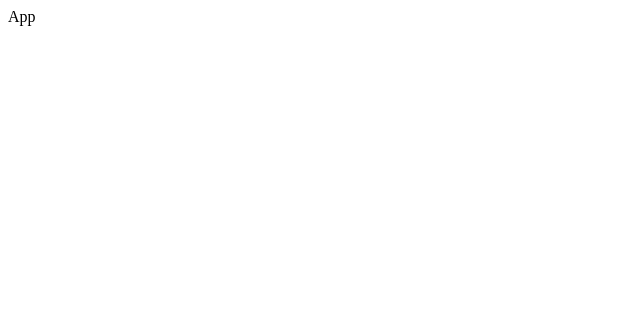
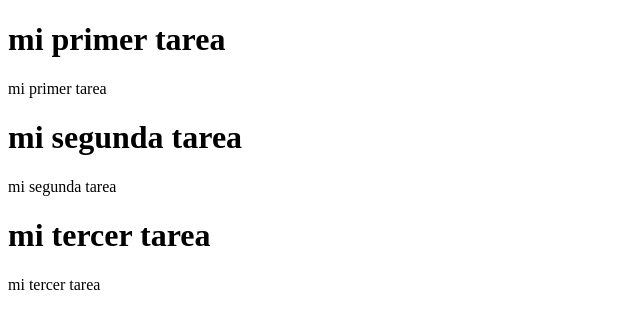
Before and after one commit to alex9609/cursoReact, a React (Vite) app in the folder react-tasks-app/: page / in a window 1280 px wide. Shown: the top 328 px of the page, without its empty margins (0-640 px from the left). Built offline with nearby package versions, Linux system fonts and the light colour scheme.

Commit message:
Usando useState, useEffect para leer json importados

```diff
--- a/react-tasks-app/src/App.jsx
+++ b/react-tasks-app/src/App.jsx
@@ -1,8 +1,12 @@
 import React from 'react'
+import TaskList from './TaskList'
+
 
 function App() {
   return (
-    <div>App</div>
+    <div>
+      <TaskList/>
+    </div>
   )
 }
 
--- /dev/null
+++ b/react-tasks-app/src/TaskList.jsx
@@ -0,0 +1,34 @@
+//En vite si es importante poner jsx
+import React,{useState,useEffect} from 'react'
+import {tasks as data} from './tasks'
+
+
+function TaskList() {
+
+	const [tasks, setTasks] = useState([])
+	//Con el useEffect le decimos una vez que traiga las tareas se carguen al arreglo de tareas
+	//ya que al momento de ejecutar nuestra app primero se cargan los componentes y luego se trae la información
+
+	//as es darle un alías de nuestra importación
+	useEffect(() =>{
+		setTasks(data)
+	},[])
+	if(tasks.length === 0){
+		return <h1>No hay tareas aún</h1>
+	}
+
+  return (
+	<div>
+		{
+			tasks.map((task) =>(
+				<div key={task.id}>
+					<h1>{task.title}</h1>
+					<p>{task.description}</p>
+				</div>
+			))
+		}
+	</div>
+  )
+}
+
+export default TaskList
--- /dev/null
+++ b/react-tasks-app/src/tasks.js
@@ -0,0 +1,17 @@
+export const tasks = [
+	{
+		id: 0,
+		title: "mi primer tarea",
+		description: "mi primer tarea",
+	},
+	{
+		id: 1,
+		title: "mi segunda tarea",
+		description: "mi segunda tarea",
+	},
+	{
+		id: 2,
+		title: "mi tercer tarea",
+		description: "mi tercer tarea",
+	},
+]
```
